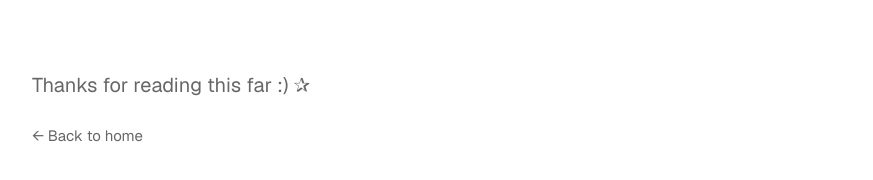
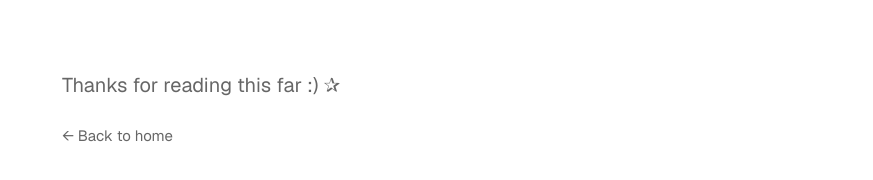
Before and after one commit to jaemin17/portfolio-pro, a Next.js app: page /en/projects/model-editor in a window 1280 px wide. Shown: the part 7960-8140 px from the top of the page, without its empty margins (188-1061 px from the left). Built offline with nearby package versions, Linux system fonts and the light colour scheme.

Commit message:
Align Model Editor closing footer with page content inset.

```diff
--- a/src/app/[locale]/projects/model-editor/modelEditor.module.css
+++ b/src/app/[locale]/projects/model-editor/modelEditor.module.css
@@ -271,6 +271,13 @@
   margin-right: auto;
   text-align: center;
 }
+/* Match narrative/concept horizontal inset so closing aligns with body copy */
+.contactAlign {
+  padding-left: 30px;
+  padding-right: 30px;
+  box-sizing: border-box;
+}
+
 /* Contact */
 .contact {
   margin: 100px auto 0;
--- a/src/app/[locale]/projects/model-editor/page.tsx
+++ b/src/app/[locale]/projects/model-editor/page.tsx
@@ -539,7 +539,7 @@ export default async function ModelEditorPage({ params }: ModelEditorPageProps)
         </section>
 
         <section className={selflyStyles.selfly0ContactSection} aria-label={tStr(locale, "结语", "Closing")}>
-          <div className={selflyStyles.selfly0ContactInner}>
+          <div className={`${selflyStyles.selfly0ContactInner} ${styles.contactAlign}`}>
             <p className={selflyStyles.selfly0ContactClosing}>
               {t(locale, "感谢你看到这里 :) ✰", "Thanks for reading this far :) ✰")}
             </p>
```
